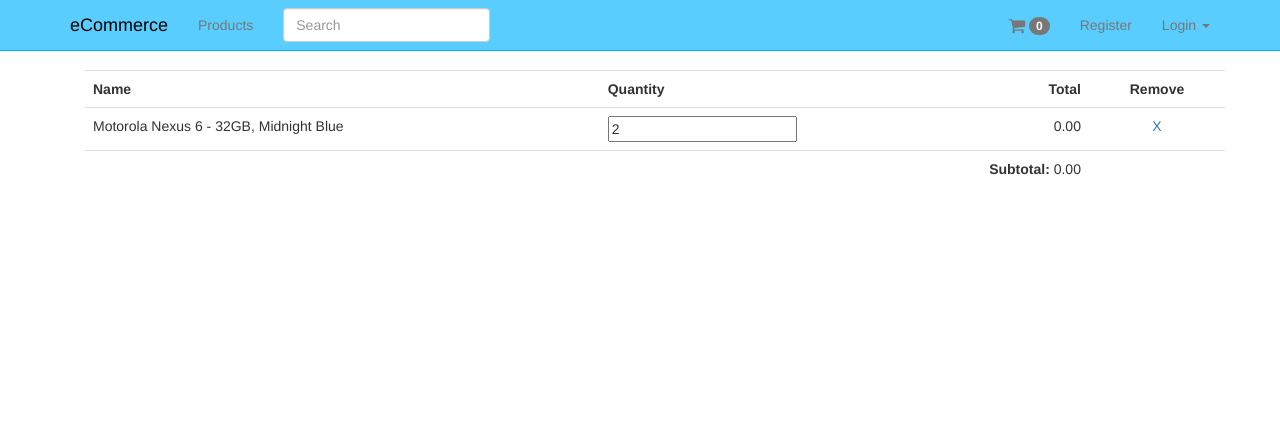
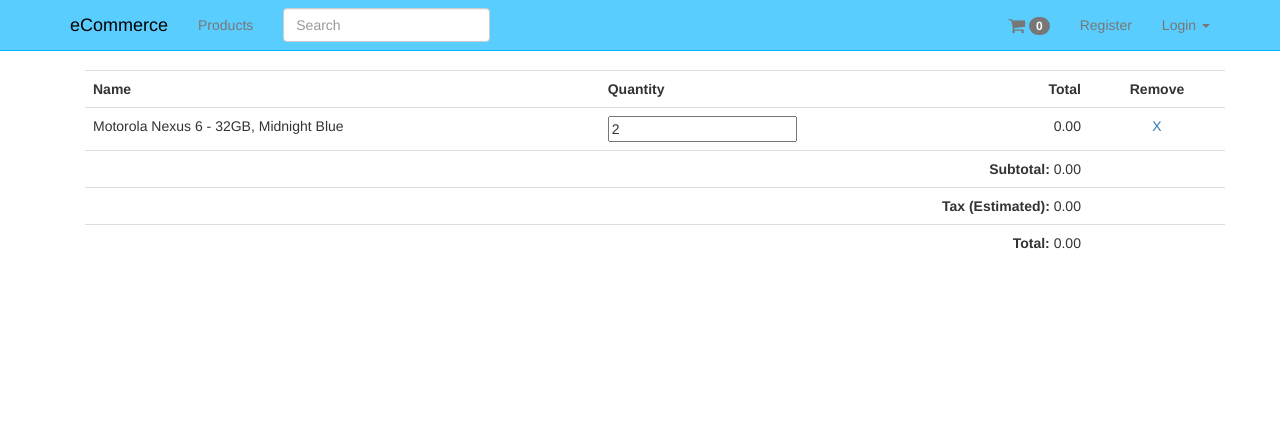
Before and after one commit to loafbaker/django_ecommerce2, a Django app: template carts/templates/carts/cart_view.html in a window 1280 px wide. Shown: the top 448 px of the page. Run offline with Django 3.2, Linux system fonts and the light colour scheme; the template is opened without the code that fills it: values that come from a table or form of the project are taken from there, others are empty; data comes from the database, SQL or seed files in the repository; both versions use the stored data as it was after the commit; some libraries are stand-ins or nearby versions.

Commit message:
Update tax and total in cart view

```diff
--- a/carts/models.py
+++ b/carts/models.py
@@ -12,6 +12,8 @@ class Cart(models.Model):
     timestamp = models.DateTimeField(auto_now_add=True, auto_now=False)
     updated = models.DateTimeField(auto_now_add=False, auto_now=True)
     subtotal = models.DecimalField(decimal_places=2, max_digits=50, default=0.00)
+    tax_total = models.DecimalField(decimal_places=2, max_digits=50, default=0.00)
+    total = models.DecimalField(decimal_places=2, max_digits=50, default=0.00)
 
     def __unicode__(self):
         return str(self.id)
--- a/carts/templates/carts/cart_view.html
+++ b/carts/templates/carts/cart_view.html
@@ -17,7 +17,9 @@
       data: formData,
       success: function(data) {
         $("#item-line-total-"+item_id).text(data.line_item_total);
-        $("#cart-subtotal").text(data.subtotal);
+        $("#cart-subtotal").text(data.cart_subtotal);
+        $("#cart-tax-total").text(data.cart_tax_total);
+        $("#cart-total").text(data.cart_total);
         showFlashMessage(data.flash_message, 2800);
       },
       error: function(response, error) {
@@ -48,7 +50,9 @@
           $(".main-content").html(template);
         } else {
           line_obj.fadeOut();
-          $("#cart-subtotal").text(data.subtotal);
+          $("#cart-subtotal").text(data.cart_subtotal);
+          $("#cart-tax-total").text(data.cart_tax_total);
+          $("#cart-total").text(data.cart_total);
         }
       },
       error: function(response, error) {
@@ -96,6 +100,14 @@
       <td colspan="3" class="text-right"><strong>Subtotal:</strong> <span id="cart-subtotal">{{ object.subtotal }}</span></td>
       <td>&nbsp;</td>
     </tr>
+    <tr>
+      <td colspan="3" class="text-right"><strong>Tax (Estimated):</strong> <span id="cart-tax-total">{{ object.tax_total }}</span></td>
+      <td>&nbsp;</td>
+    </tr>
+    <tr>
+      <td colspan="3" class="text-right"><strong>Total:</strong> <span id="cart-total">{{ object.total }}</span></td>
+      <td>&nbsp;</td>
+    </tr>
   </table>
 
 {% endif %}
--- a/carts/views.py
+++ b/carts/views.py
@@ -95,10 +95,12 @@ class CartView(SingleObjectMixin, View):
             cartitem_count = cart.cartitem_set.count()
 
             jsondata = {
-                # For cart detail view
                 'flash_message': flash_message,
+                # For cart detail view only
                 'line_item_total': cart_item.line_item_total,
-                'subtotal': cart.subtotal,
+                'cart_subtotal': cart.subtotal,
+                'cart_tax_total': cart.tax_total,
+                'cart_total': cart.total,
                 'cartitem_count': cartitem_count,
             }
             return JsonResponse(jsondata)
```
Also changed, not shown: carts/signals.py (+12 -1 lines), README.md, carts/migrations/0003_auto_20160325_1746.py (added), db.sqlite3.
